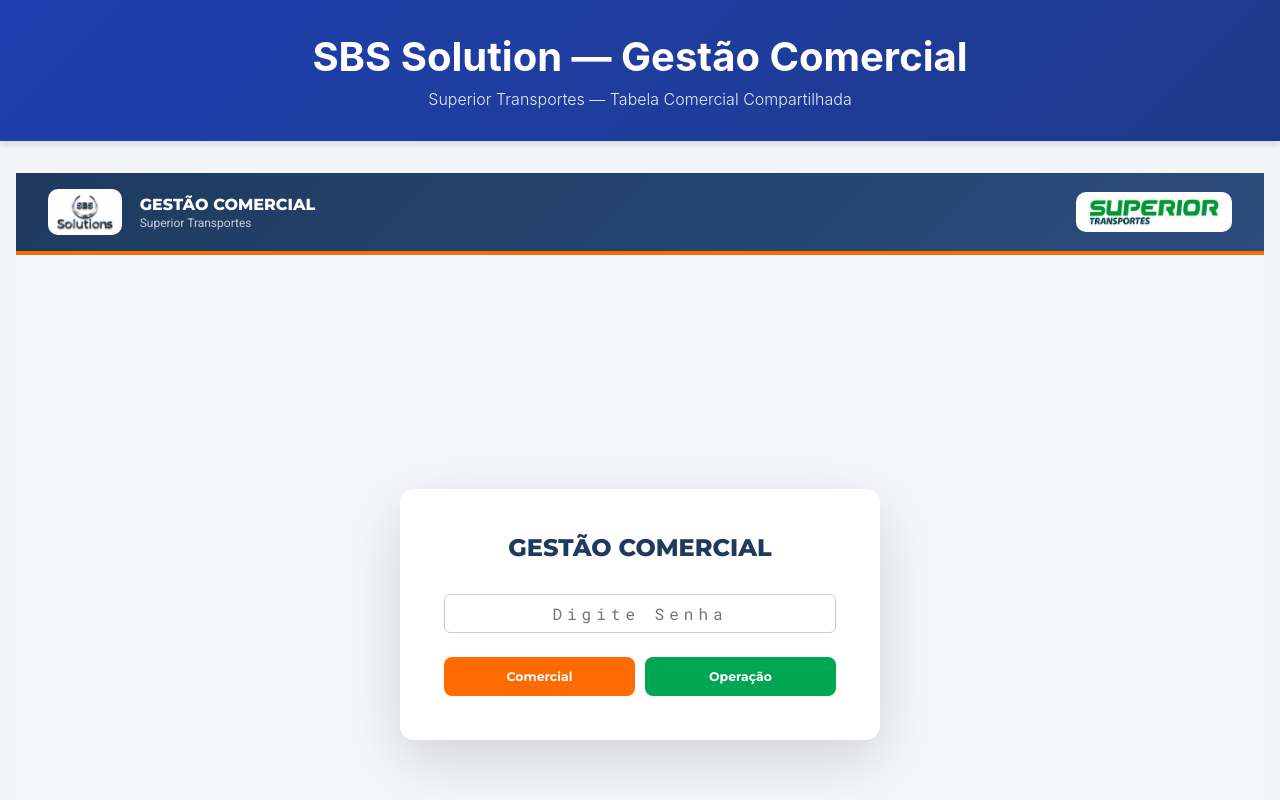
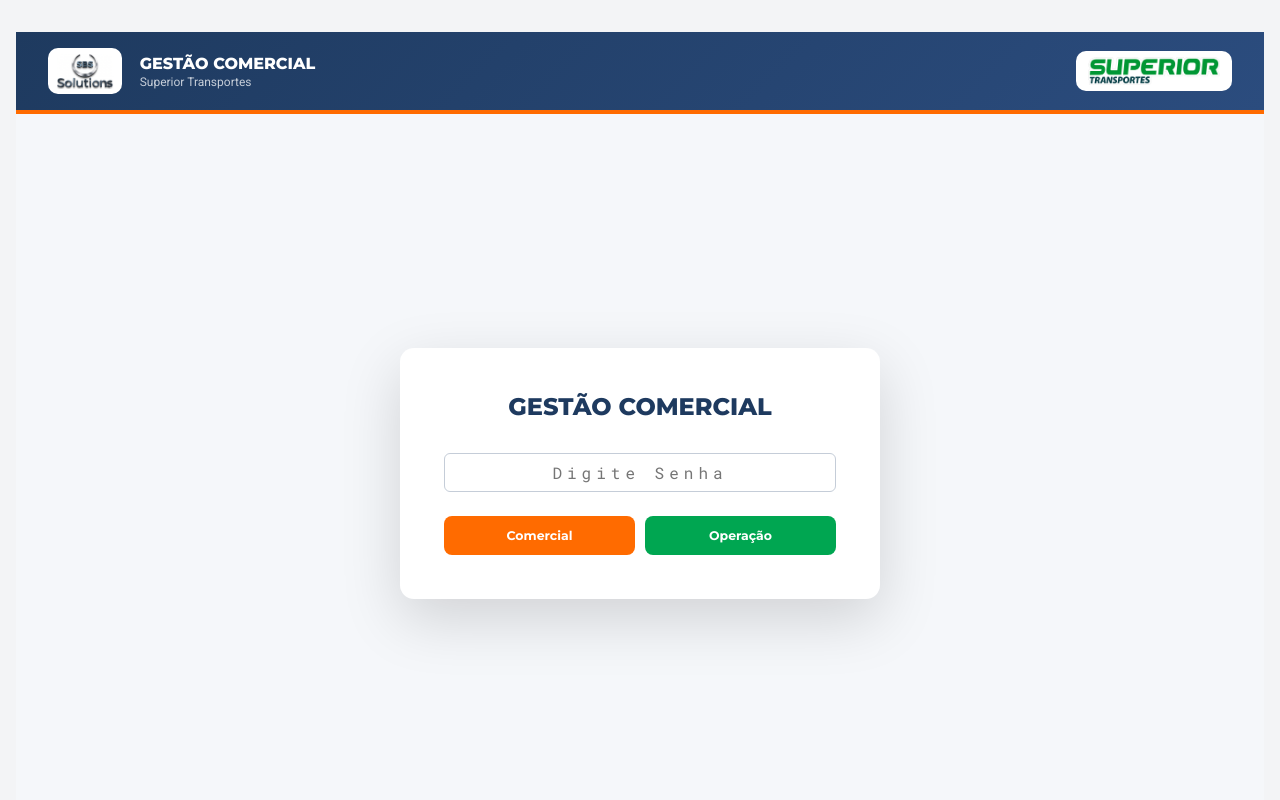
Before and after one commit to Pdbona/gestao-comercial-superior, a React (Create React App) app: page / in a window 1280 px wide. Shown: the top 800 px of the page. Built offline with nearby package versions, Linux system fonts and the light colour scheme; the HTML template or start-up script is replaced by a standard one.

Commit message:
Update App.jsx

```diff
--- a/src/App.jsx
+++ b/src/App.jsx
@@ -5,10 +5,6 @@
 function App() {
   return (
     <div className="App">
-      <header className="app-header">
-        <h1>SBS Solution — Gestão Comercial</h1>
-        <p className="subtitle">Superior Transportes — Tabela Comercial Compartilhada</p>
-      </header>
 
       <main className="app-main">
         <GestaoComercialSuperior />
```
